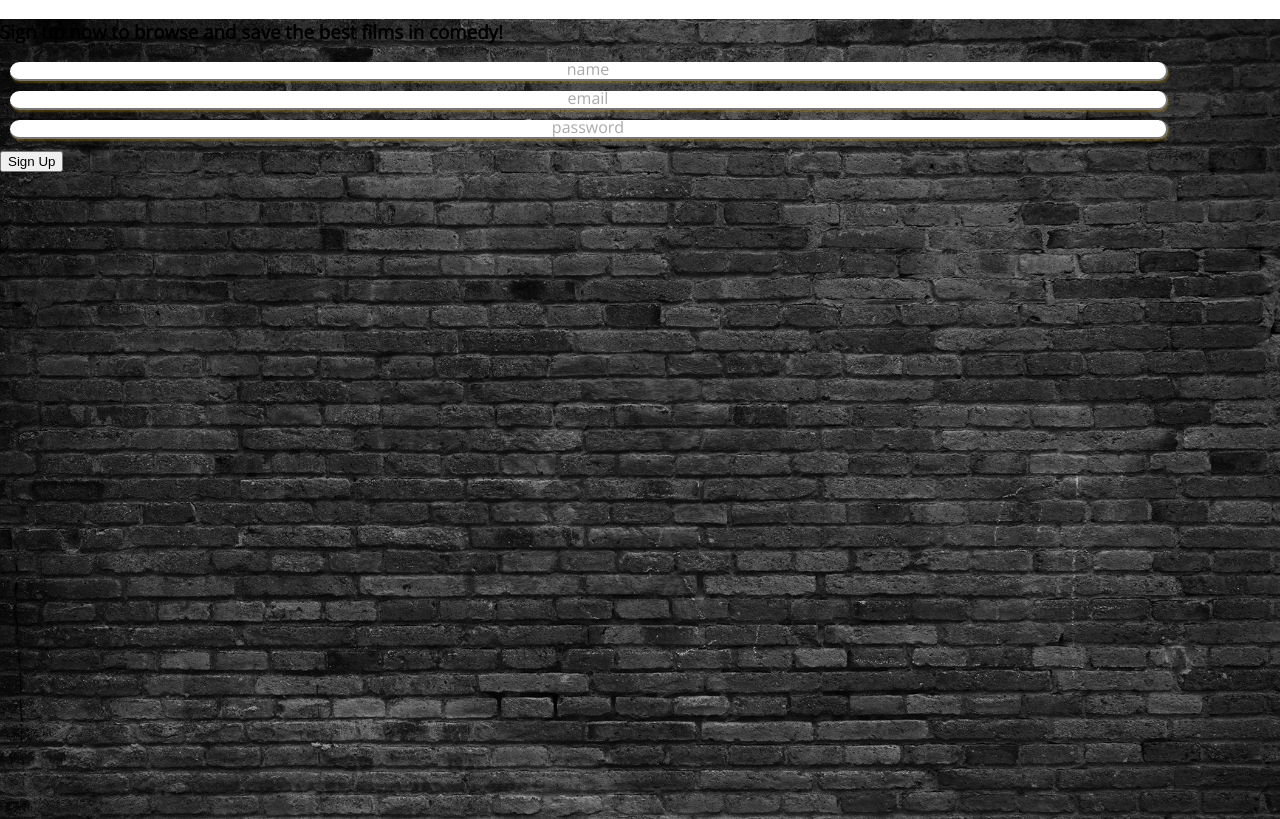
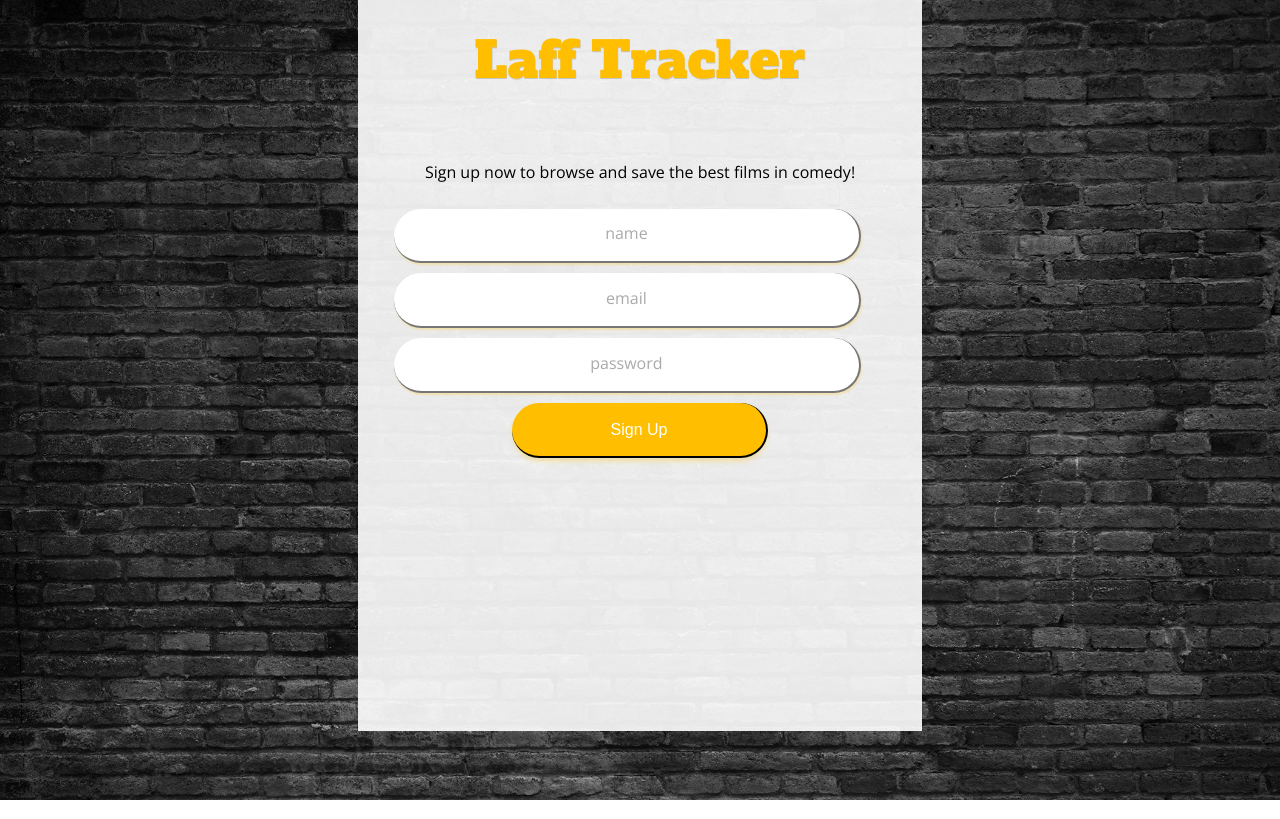
Before and after one commit to Klhalls89/laff-tracker, a React (Create React App) app: page /signup in a window 1280 px wide. Built offline with nearby package versions, Linux system fonts and the light colour scheme; no server answers.

Commit message:
Signup style hook up

```diff
--- a/src/containers/login/_login.scss
+++ b/src/containers/login/_login.scss
@@ -48,6 +48,11 @@ input {
     padding: 5px;
 }
 
+.signup-form {
+  height: 100%;
+  width: 100%;
+}
+
 .signin-btn {
     border-top: 0px;
     border-left: 0px;
@@ -55,9 +60,9 @@ input {
     box-shadow: 0px 4px 4px rgba(255, 191, 0, 0.25);
     border-radius: 50px;
     height: 11%;
-    width: 91%;
     color: #FFF;
     font-size: 16px;
+    width: 50%;
 }
 
 .signup-btn {
--- a/src/containers/signUp/SignUp.js
+++ b/src/containers/signUp/SignUp.js
@@ -1,6 +1,7 @@
 import React, { Component } from 'react'
 import * as API from '../../APIcalls'
 import { Redirect, Link } from 'react-router-dom'
+import '../login/_login.scss'
 
 export class SignUp extends Component {
   constructor() {
@@ -37,11 +38,12 @@ export class SignUp extends Component {
       return <Redirect to='/' />
     }
     return(
-      <section>
+      <section className="login-page">
         { signUpSuccessful ? <p>Your account has been created! Redirecting to login page</p> : undefined }
         { signUpUnsuccessful ? <p>Sorry, that email is already in use. Please enter a new email</p> : undefined}
-        <h3>Sign up now to browse and save the best films in comedy!</h3>
-        <form onSubmit={this.handleSubmit}>
+        <p className="logo">Laff Tracker</p>
+        <p>Sign up now to browse and save the best films in comedy!</p>
+        <form className="signup-form" onSubmit={this.handleSubmit}>
           <input  type='text'
                   value={this.state.name}
                   name='name'
@@ -60,7 +62,7 @@ export class SignUp extends Component {
                   onChange={this.handleInputChange}
                   placeholder='password'
           />
-          <button type='submit'>Sign Up</button>
+          <button className="signin-btn" type='submit'>Sign Up</button>
         </form>
       </section>
     )
```
